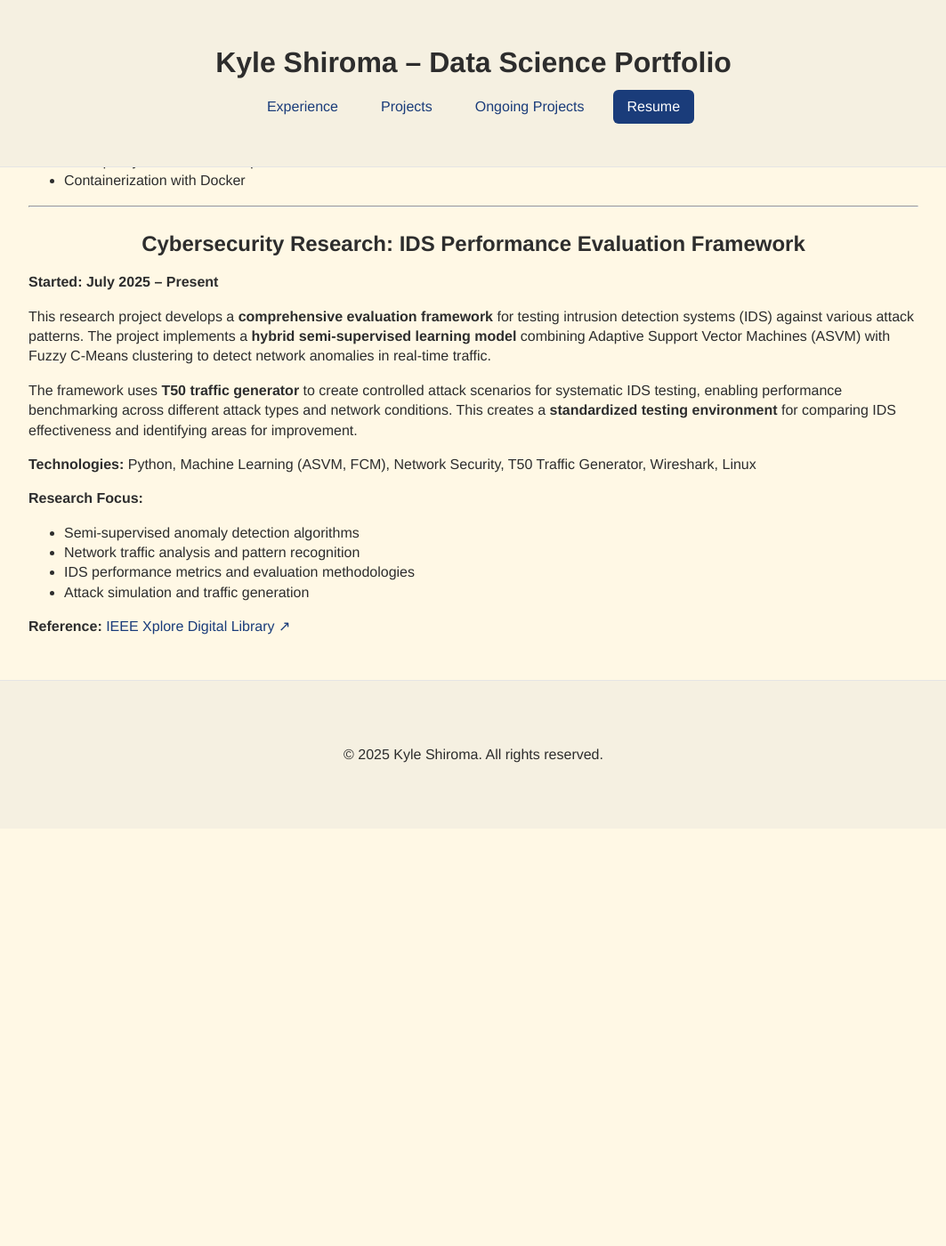
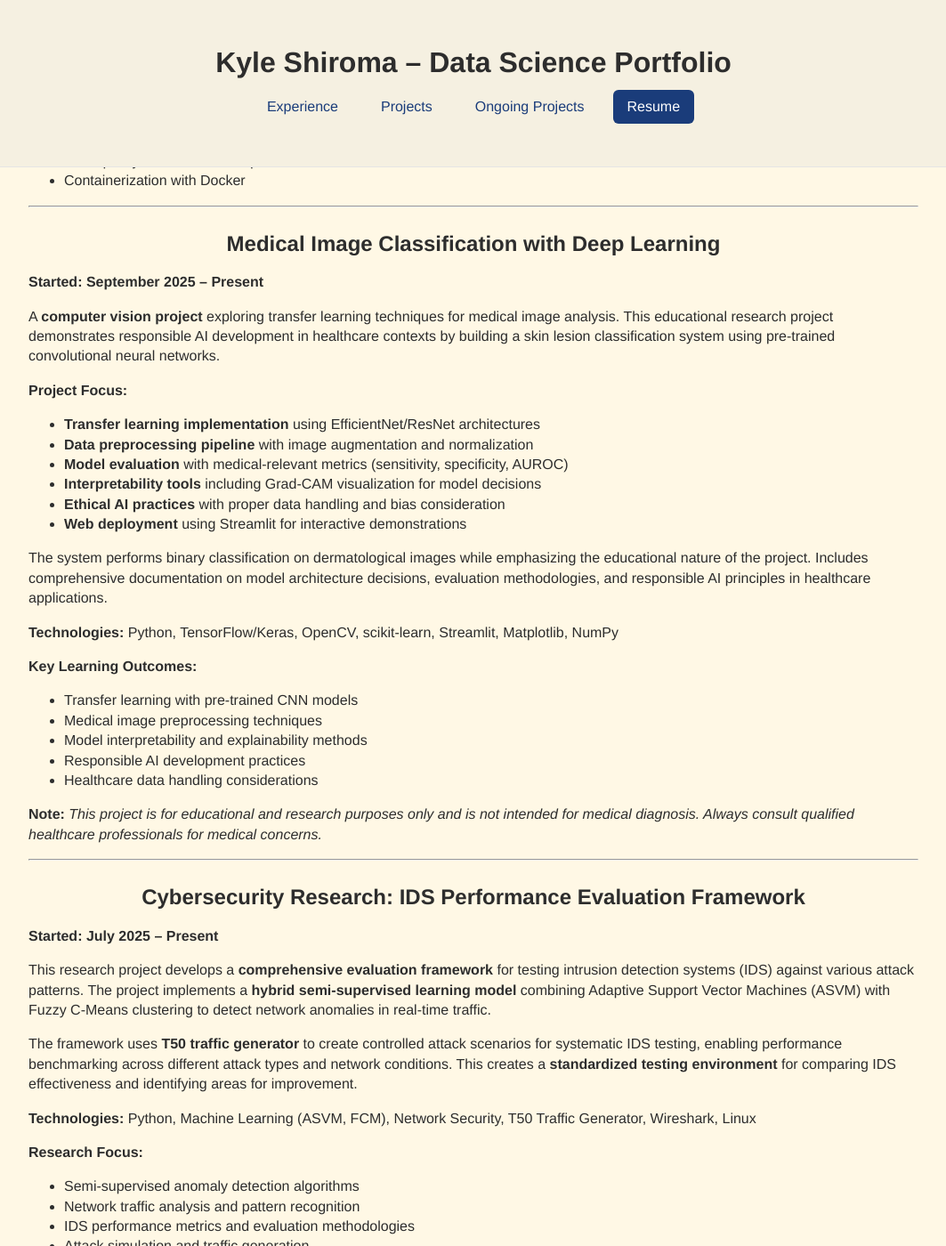
Before and after one commit to k-shiroma-code/k-shiroma-code.github.io, a Jekyll site: the page built from ongoing_projects.md, in a window 1280 px wide and 1400 px high, scrolled down 671 px. Shown: the whole window at 89% size, without its empty margins (108-1171 px from the left). Built offline with Jekyll 4.4.1, drawn with Linux system fonts in a browser that asks for light colours; before the commit the page ends 1602 px from its top, so only the background shows below that.

Commit message:
Update ongoing_projects.md

```diff
--- a/ongoing_projects.md
+++ b/ongoing_projects.md
@@ -2,9 +2,8 @@
 title: Ongoing Projects
 layout: default
 permalink: /ongoing-projects/
-description: A showcase of active development projects in data engineering, aerospace systems, and cybersecurity
+description: A showcase of active development projects in data engineering, machine learning, and cybersecurity
 ---
-
 <div style="text-align: center; margin-bottom: 30px;">
   <p>
     Welcome! This page highlights my <strong>in-progress projects</strong> — research and builds that are still being refined.
@@ -39,6 +38,34 @@ The pipeline collects weather data for multiple cities, handles missing values a
 
 ---
 
+## Medical Image Classification with Deep Learning
+**Started: September 2025 – Present**
+
+A **computer vision project** exploring transfer learning techniques for medical image analysis. This educational research project demonstrates responsible AI development in healthcare contexts by building a skin lesion classification system using pre-trained convolutional neural networks.
+
+**Project Focus:**
+- **Transfer learning implementation** using EfficientNet/ResNet architectures
+- **Data preprocessing pipeline** with image augmentation and normalization
+- **Model evaluation** with medical-relevant metrics (sensitivity, specificity, AUROC)
+- **Interpretability tools** including Grad-CAM visualization for model decisions
+- **Ethical AI practices** with proper data handling and bias consideration
+- **Web deployment** using Streamlit for interactive demonstrations
+
+The system performs binary classification on dermatological images while emphasizing the educational nature of the project. Includes comprehensive documentation on model architecture decisions, evaluation methodologies, and responsible AI principles in healthcare applications.
+
+**Technologies:** Python, TensorFlow/Keras, OpenCV, scikit-learn, Streamlit, Matplotlib, NumPy
+
+**Key Learning Outcomes:**
+- Transfer learning with pre-trained CNN models
+- Medical image preprocessing techniques
+- Model interpretability and explainability methods
+- Responsible AI development practices
+- Healthcare data handling considerations
+
+**Note:** *This project is for educational and research purposes only and is not intended for medical diagnosis. Always consult qualified healthcare professionals for medical concerns.*
+
+---
+
 ## Cybersecurity Research: IDS Performance Evaluation Framework
 **Started: July 2025 – Present**
 
```
